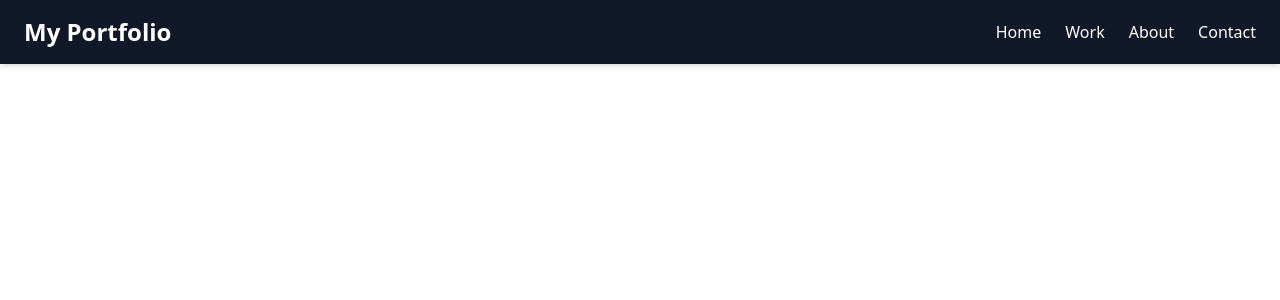
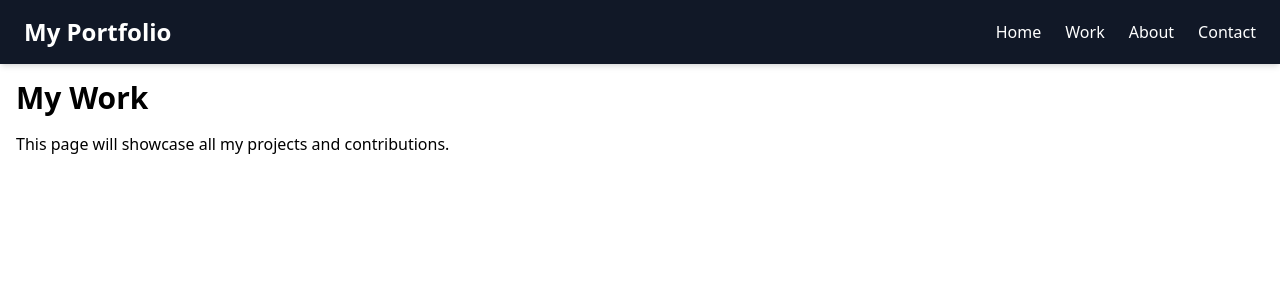
Before and after one commit to simanto848/portfolio, a React (Vite) app in the folder frontend/: page /work in a window 1280 px wide. Shown: the top 300 px of the page. Built offline with nearby package versions, Linux system fonts and the light colour scheme.

Commit message:
create other pages

```diff
--- a/frontend/src/App.jsx
+++ b/frontend/src/App.jsx
@@ -4,6 +4,9 @@ import AdminLogin from "./pages/AdminLogin";
 import AdminPanel from "./components/AdminPanel";
 import PrivateRoute from "./components/PrivateRoute";
 import Navbar from "./components/Navbar";
+import Contact from "./pages/Contact";
+import About from "./pages/About";
+import Work from "./pages/Work";
 
 const App = () => {
   return (
@@ -20,6 +23,9 @@ const App = () => {
             </PrivateRoute>
           }
         />
+        <Route path="/work" element={<Work />} />
+        <Route path="/about" element={<About />} />
+        <Route path="/contact" element={<Contact />} />
       </Routes>
     </Router>
   );
--- /dev/null
+++ b/frontend/src/pages/About.jsx
@@ -0,0 +1,10 @@
+const About = () => {
+  return (
+    <div style={{ padding: "20px" }}>
+      <h2>About Me</h2>
+      <p>This page will include details about my background and skills.</p>
+    </div>
+  );
+};
+
+export default About;
--- /dev/null
+++ b/frontend/src/pages/Contact.jsx
@@ -0,0 +1,10 @@
+const Contact = () => {
+  return (
+    <div style={{ padding: "20px" }}>
+      <h2>Contact Me</h2>
+      <p>Get in touch with me through this page.</p>
+    </div>
+  );
+};
+
+export default Contact;
--- /dev/null
+++ b/frontend/src/pages/Work.jsx
@@ -0,0 +1,10 @@
+const Work = () => {
+  return (
+    <div className="container mx-auto p-4">
+      <h2 className="text-3xl font-bold mb-4">My Work</h2>
+      <p>This page will showcase all my projects and contributions.</p>
+    </div>
+  );
+};
+
+export default Work;
```
